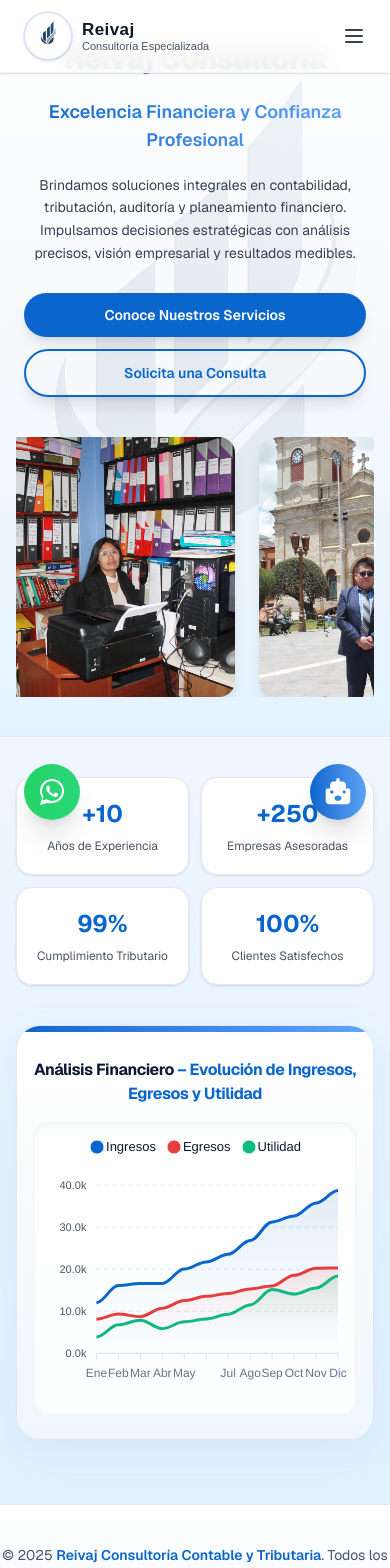
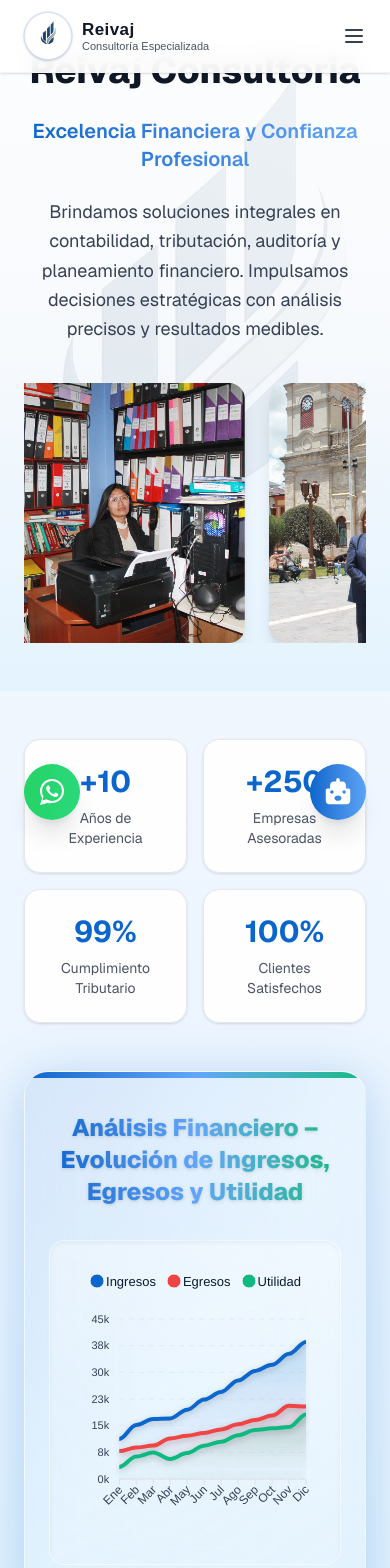
Before and after one commit to Stiph01/reivaj, a Next.js app: page / in a window 390 px wide. Shown: the top 1568 px of the page. Built offline with nearby package versions, Linux system fonts and the light colour scheme.

Commit message:
Update page.js

```diff
--- a/src/app/page.js
+++ b/src/app/page.js
@@ -28,9 +28,9 @@ export default function Home() {
   useEffect(() => {
     const utilidad = data.map((d) => d.ingresos - d.egresos)
     setSeries([
-      { name: "Ingresos", data: data.map((d) => d.ingresos) },
-      { name: "Egresos", data: data.map((d) => d.egresos) },
-      { name: "Utilidad", data: utilidad },
+      { name: "Ingresos", data: data.map((d) => Math.round(d.ingresos)) },
+      { name: "Egresos", data: data.map((d) => Math.round(d.egresos)) },
+      { name: "Utilidad", data: utilidad.map((v) => Math.round(v)) },
     ])
   }, [data])
 
@@ -39,38 +39,43 @@ export default function Home() {
       setData((prev) =>
         prev.map((d) => ({
           ...d,
-          ingresos: d.ingresos + (Math.random() * 2000 - 1000),
-          egresos: d.egresos + (Math.random() * 1500 - 800),
+          ingresos: Math.max(0, d.ingresos + (Math.random() * 2000 - 1000)),
+          egresos: Math.max(0, d.egresos + (Math.random() * 1500 - 800)),
         }))
       )
-    }, 2500)
+    }, 3000)
     return () => clearInterval(interval)
   }, [])
 
   useEffect(() => {
-    const setH = () => {
+    const resize = () => {
       const w = window.innerWidth
       if (w < 640) setChartHeight(260)
       else if (w < 1024) setChartHeight(340)
       else setChartHeight(420)
     }
-    setH()
-    window.addEventListener("resize", setH)
-    return () => window.removeEventListener("resize", setH)
+    resize()
+    window.addEventListener("resize", resize)
+    return () => window.removeEventListener("resize", resize)
   }, [])
 
   const options = {
-    chart: { type: "area", toolbar: { show: false } },
+    chart: {
+      type: "area",
+      toolbar: { show: false },
+      animations: { enabled: true, easing: "easeinout", speed: 800 },
+      dropShadow: { enabled: true, top: 2, left: 0, blur: 3, opacity: 0.2 },
+    },
     stroke: { width: 4, curve: "smooth" },
-    colors: ["#0A66CC", "#E53E3E", "#10B981"],
+    colors: ["#0A66CC", "#EF4444", "#10B981"],
     dataLabels: { enabled: false },
-    grid: { borderColor: "#E2E8F0", strokeDashArray: 4 },
+    grid: { borderColor: "#E2E8F0", strokeDashArray: 5 },
     fill: {
       type: "gradient",
       gradient: {
-        shadeIntensity: 0.45,
-        opacityFrom: 0.35,
-        opacityTo: 0.05,
+        shadeIntensity: 0.6,
+        opacityFrom: 0.4,
+        opacityTo: 0.1,
         stops: [0, 90, 100],
         gradientToColors: ["#60A5FA", "#FCA5A5", "#6EE7B7"],
       },
@@ -78,10 +83,13 @@ export default function Home() {
     markers: { size: 0 },
     xaxis: {
       categories: data.map((d) => d.mes),
-      labels: { style: { fontSize: "12px", colors: "#64748B" } },
+      labels: { style: { fontSize: "12px", colors: "#334155" } },
     },
     yaxis: {
-      labels: { formatter: (v) => `${(v / 1000).toFixed(1)}k`, style: { colors: "#475569" } },
+      min: 0,
+      max: 45000,
+      tickAmount: 6,
+      labels: { formatter: (v) => `${Math.round(v / 1000)}k`, style: { colors: "#334155" } },
     },
     legend: {
       position: "top",
@@ -91,12 +99,8 @@ export default function Home() {
     },
     tooltip: {
       theme: "dark",
-      y: { formatter: (val) => `${(val / 1000).toFixed(1)}k` },
+      y: { formatter: (val) => `${Math.round(val / 1000)}k` },
     },
-    responsive: [
-      { breakpoint: 640, options: { stroke: { width: 3 } } },
-      { breakpoint: 1024, options: { stroke: { width: 3.5 } } },
-    ],
   }
 
   const fotos = [
@@ -107,39 +111,31 @@ export default function Home() {
     "/images/photo/IMG_9545.jpg",
     "/images/photo/IMG_9557.jpg",
     "/images/photo/IMG_9524.jpg",
-    "/images/photo/IMG_9560.jpg"
+    "/images/photo/IMG_9560.jpg",
   ]
   const duplicated = [...fotos, ...fotos]
 
   return (
     <div className="font-sans text-gray-900 flex flex-col items-center justify-center bg-gradient-to-b from-[#F8FAFC] via-[#EFF6FF] to-[#E0F2FE] overflow-x-hidden">
-      <section className="relative w-full min-h-[80vh] flex flex-col lg:flex-row items-center justify-center gap-10 lg:gap-14 px-4 sm:px-8 lg:px-16 py-10 sm:py-14 overflow-hidden">
+      <section className="relative w-full min-h-[80vh] flex flex-col lg:flex-row items-center justify-center gap-10 lg:gap-14 px-6 lg:px-16 py-12 overflow-hidden">
         <Image
           src="/images/9486e528-852c-46ba-8212-f7a6f55da614.png"
           alt="Fondo corporativo Reivaj"
           fill
           priority
           sizes="100vw"
-          className="object-cover object-center opacity-20"
+          className="object-cover opacity-20"
         />
         <div className="absolute inset-0 bg-gradient-to-b from-white/70 via-[#F8FAFC]/60 to-[#E0F2FE]/80" />
 
-        <div className="w-full lg:w-1/2 max-w-2xl space-y-5 sm:space-y-6 relative z-10 text-center lg:text-left px-2">
-          <h1 className="text-3xl sm:text-5xl lg:text-6xl font-extrabold leading-tight tracking-tight">Reivaj Consultoría</h1>
-          <h2 className="text-lg sm:text-2xl lg:text-3xl font-semibold bg-gradient-to-r from-[#0A66CC] to-[#60A5FA] text-transparent bg-clip-text">
+        <div className="w-full lg:w-1/2 max-w-2xl text-center lg:text-left relative z-10 space-y-6">
+          <h1 className="text-4xl sm:text-5xl lg:text-6xl font-extrabold leading-tight">Reivaj Consultoría</h1>
+          <h2 className="text-xl sm:text-2xl lg:text-3xl font-semibold bg-gradient-to-r from-[#0A66CC] to-[#60A5FA] bg-clip-text text-transparent">
             Excelencia Financiera y Confianza Profesional
           </h2>
-          <p className="text-gray-700 text-sm sm:text-lg leading-relaxed mx-auto lg:mx-0 max-w-xl">
-            Brindamos soluciones integrales en contabilidad, tributación, auditoría y planeamiento financiero. Impulsamos decisiones estratégicas con análisis precisos, visión empresarial y resultados medibles.
+          <p className="text-gray-700 text-lg leading-relaxed">
+            Brindamos soluciones integrales en contabilidad, tributación, auditoría y planeamiento financiero. Impulsamos decisiones estratégicas con análisis precisos y resultados medibles.
           </p>
-          <div className="flex flex-col sm:flex-row justify-center lg:justify-start gap-3 sm:gap-4 pt-2 sm:pt-4">
-            <Link href="/servicios" className="bg-[#0A66CC] hover:bg-[#084b99] text-white font-semibold px-6 sm:px-8 py-3 rounded-full shadow-lg transition-all text-sm sm:text-base">
-              Conoce Nuestros Servicios
-            </Link>
-            <Link href="/contacto" className="border-2 border-[#0A66CC] text-[#0A66CC] hover:bg-[#0A66CC] hover:text-white font-semibold px-6 sm:px-8 py-3 rounded-full shadow-lg transition-all text-sm sm:text-base">
-              Solicita una Consulta
-            </Link>
-          </div>
         </div>
 
         <div className="w-full lg:w-1/2 relative z-10">
@@ -165,27 +161,32 @@ export default function Home() {
         </div>
       </section>
 
-      <section className="w-full max-w-6xl grid grid-cols-2 sm:grid-cols-4 gap-3 sm:gap-6 px-4 sm:px-6 lg:px-0 text-center py-10">
+      <section className="w-full max-w-6xl grid grid-cols-2 sm:grid-cols-4 gap-4 px-6 py-12 text-center">
         {[["+10", "Años de Experiencia"], ["+250", "Empresas Asesoradas"], ["99%", "Cumplimiento Tributario"], ["100%", "Clientes Satisfechos"]].map(([v, l]) => (
-          <motion.div key={l} whileHover={{ scale: 1.03, y: -2 }} transition={{ type: "spring", stiffness: 250, damping: 16 }} className="p-5 sm:p-6 bg-white/95 border border-gray-200 rounded-2xl shadow-sm">
-            <h3 className="text-2xl sm:text-3xl lg:text-4xl font-bold text-[#0A66CC]">{v}</h3>
-            <p className="text-xs sm:text-sm text-gray-600 mt-2">{l}</p>
+          <motion.div key={l} whileHover={{ scale: 1.03, y: -2 }} transition={{ type: "spring", stiffness: 250, damping: 16 }} className="p-6 bg-white/95 border border-gray-200 rounded-2xl shadow-sm">
+            <h3 className="text-3xl font-bold text-[#0A66CC]">{v}</h3>
+            <p className="text-sm text-gray-600 mt-2">{l}</p>
           </motion.div>
         ))}
       </section>
 
-      <section className="block w-full max-w-6xl px-4 sm:px-6 lg:px-0 pb-16">
-        <div className="relative bg-gradient-to-b from-[#ffffff] via-[#F9FAFB] to-[#EFF6FF] border border-gray-200 rounded-3xl shadow-[0_10px_40px_rgba(10,102,204,0.08)] overflow-hidden">
-          <div className="absolute top-0 left-0 w-full h-1.5 bg-gradient-to-r from-[#0A66CC] to-[#60A5FA]" />
-          <div className="relative px-4 sm:px-6 lg:px-8 pt-8 pb-6">
-            <h3 className="text-base sm:text-xl md:text-2xl font-bold text-[#0A1A33] tracking-tight mb-4 sm:mb-6 text-center sm:text-left">
-              Análisis Financiero<span className="text-[#0A66CC]"> – Evolución de Ingresos, Egresos y Utilidad</span>
+      <section className="block w-full max-w-6xl px-6 pb-20">
+        <motion.div
+          initial={{ opacity: 0, y: 40 }}
+          whileInView={{ opacity: 1, y: 0 }}
+          transition={{ duration: 1, ease: "easeOut" }}
+          className="relative backdrop-blur-2xl bg-gradient-to-br from-[#0A66CC]/10 via-[#E0F2FE]/30 to-white/5 border border-white/40 shadow-[0_8px_50px_rgba(10,102,204,0.25)] rounded-3xl overflow-hidden"
+        >
+          <div className="absolute top-0 left-0 w-full h-1.5 bg-gradient-to-r from-[#0A66CC] via-[#60A5FA] to-[#10B981]" />
+          <div className="relative px-6 sm:px-10 pt-10 pb-10">
+            <h3 className="text-2xl md:text-3xl font-extrabold text-transparent bg-clip-text bg-gradient-to-r from-[#0A66CC] via-[#60A5FA] to-[#10B981] text-center drop-shadow mb-8">
+              Análisis Financiero – Evolución de Ingresos, Egresos y Utilidad
             </h3>
-            <div className="bg-white/80 border border-gray-100 rounded-2xl shadow-inner p-2 sm:p-4 lg:p-6">
+            <div className="bg-gradient-to-b from-white/40 via-white/20 to-white/10 border border-white/40 rounded-2xl shadow-inner p-6">
               <Chart options={options} series={series} type="area" height={chartHeight} />
             </div>
           </div>
-        </div>
+        </motion.div>
       </section>
     </div>
   )
```
